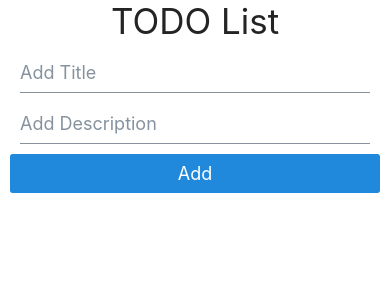
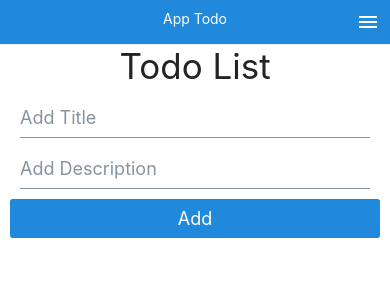
Before and after one commit to micheg/expo.todo.elements, a React Native app: screen / in a window 390 px wide. Shown: the top 300 px of the page. Built offline with nearby package versions, Linux system fonts and the light colour scheme.

Commit message:
added safe area and menu

```diff
--- a/package.json
+++ b/package.json
@@ -13,11 +13,13 @@
     "@rneui/base": "^4.0.0-rc.7",
     "@rneui/themed": "^4.0.0-rc.8",
     "expo": "~49.0.15",
+    "expo-splash-screen": "~0.20.5",
     "expo-status-bar": "~1.6.0",
     "md5-hash": "^1.0.1",
     "react": "18.2.0",
     "react-native": "0.72.6",
-    "expo-splash-screen": "~0.20.5"
+    "react-native-safe-area-context": "^4.7.4",
+    "react-native-vector-icons": "^10.0.2"
   },
   "devDependencies": {
     "@babel/core": "^7.20.0"
--- a/src/comp/header.jsx
+++ b/src/comp/header.jsx
@@ -1,14 +1,12 @@
 import { Text } from '@rneui/themed'
-import { StatusBar } from 'react-native';
 
 export default function Header()
 {
     return (
         <>
-            <StatusBar barStyle='default'></StatusBar>
             <Text
                 style={{textAlign:'center'}}
-                h2={true}>TODO List
+                h2={true}>Todo List
             </Text>
         </>
     );
--- /dev/null
+++ b/src/comp/super_header.jsx
@@ -0,0 +1,69 @@
+import { Header, Icon } from "@rneui/base";
+import { View, Alert } from 'react-native';
+import { useState } from 'react';
+import { Text } from '@rneui/themed';
+
+function HDI(props)
+{
+    return (
+        <Icon {...props} />
+    )
+}
+
+export default function AppHeader()
+{
+    const [visible, set_visible] = useState(false);
+
+    const __MSG__ = 'a small app written for an article about react native that tries to use many widgets from real apps.';
+
+    const hndl_about_btn = () =>
+    {
+        Alert.alert('Todo APP', __MSG__,
+        [
+            {
+                text: 'OK', onPress: () =>
+                {
+                    console.log('OK Pressed');
+                }
+            },
+        ]);
+    };
+
+    const _style =
+    {
+        flex: 0,
+        justifyContent: 'center',
+        alignItems: 'flex-end',
+        padding: 10
+    }
+
+    return (
+        <>
+            <Header
+                backgroundImageStyle={{}}
+                barStyle="default"
+                centerComponent={{
+                    text: "App Todo",
+                    style: { color: "#fff" }
+                }}
+                centerContainerStyle={{}}
+                containerStyle={{ width: '100%' }}
+                leftContainerStyle={{}}
+                linearGradientProps={{}}
+                placement="center"
+                rightComponent=<HDI
+                    name={'menu'}
+                    color={'#fff'}
+                    onPress={e => set_visible(!visible)}
+                />
+                rightContainerStyle={{}}
+                statusBarProps={{}}
+            />
+            {visible && <View style={_style}>
+                <Text h4={true} onPress={hndl_about_btn}>About</Text>
+                <Text h4={true}>Clear All</Text>
+            </View>
+            }
+        </>
+    );
+}
--- a/src/main.jsx
+++ b/src/main.jsx
@@ -1,10 +1,14 @@
+// core libs
+import { useState, useEffect } from 'react';
 import { View, Alert } from 'react-native';
+import { SafeAreaProvider } from 'react-native-safe-area-context';
+// storage
+import AsyncStorage from '@react-native-async-storage/async-storage';
+// ui components
 import Header from './comp/header';
 import InputBox from './comp/input_box';
-import { useState, useEffect } from 'react';
 import TodoItems from './comp/todo_items';
-
-import AsyncStorage from '@react-native-async-storage/async-storage';
+import AppHeader from './comp/super_header';
 
 export default function Main({ items, storage_hash })
 {
@@ -68,7 +72,7 @@ export default function Main({ items, storage_hash })
         const tmp = [...todos];
         tmp.forEach(i =>
         {
-            if(i.key === key)
+            if (i.key === key)
             {
                 i.checked = !i.checked;
             }
@@ -82,6 +86,8 @@ export default function Main({ items, storage_hash })
     }, [todos]);
 
     return (
+        <SafeAreaProvider>
+            <AppHeader />
             <View style={{ flex: 1 }}>
                 <Header />
                 <InputBox
@@ -93,5 +99,6 @@ export default function Main({ items, storage_hash })
                     on_delete={key => hndl_item_del(key)}
                 />
             </View>
+        </SafeAreaProvider>
     );
 }
```
Also changed, not shown: 1 other file (tests, documents, lock files or other folders). Lines whose indentation alone changed are shown as unchanged.
